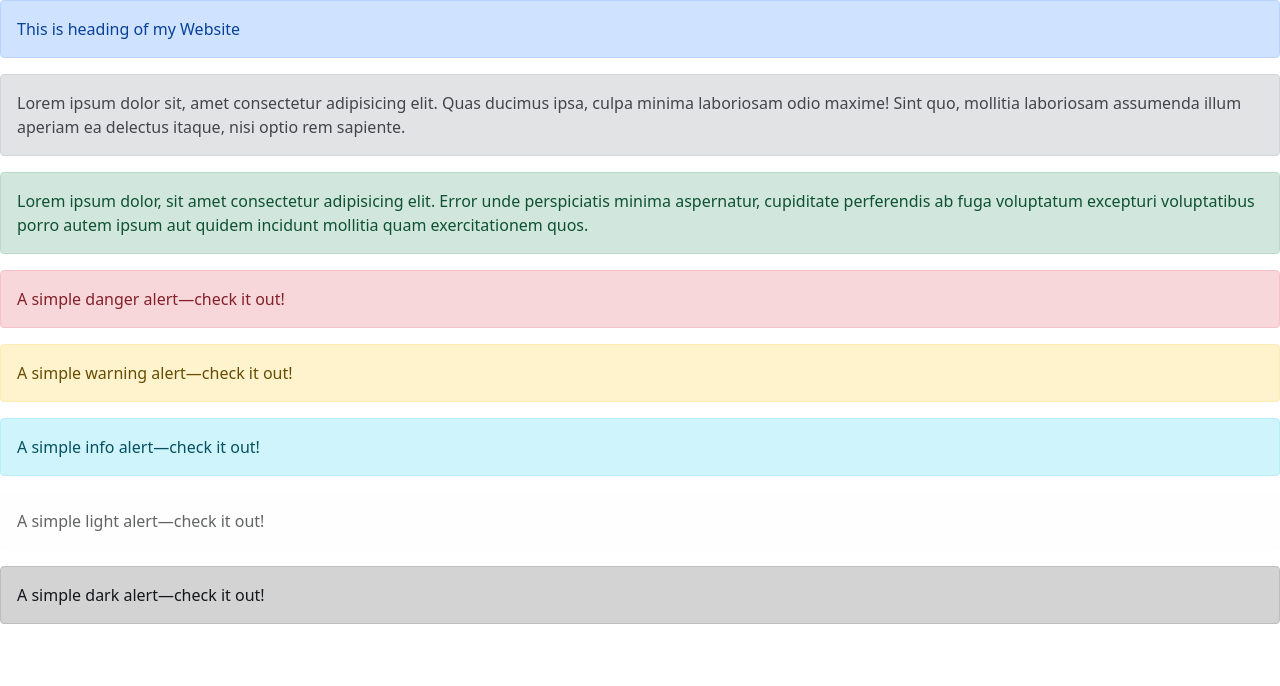
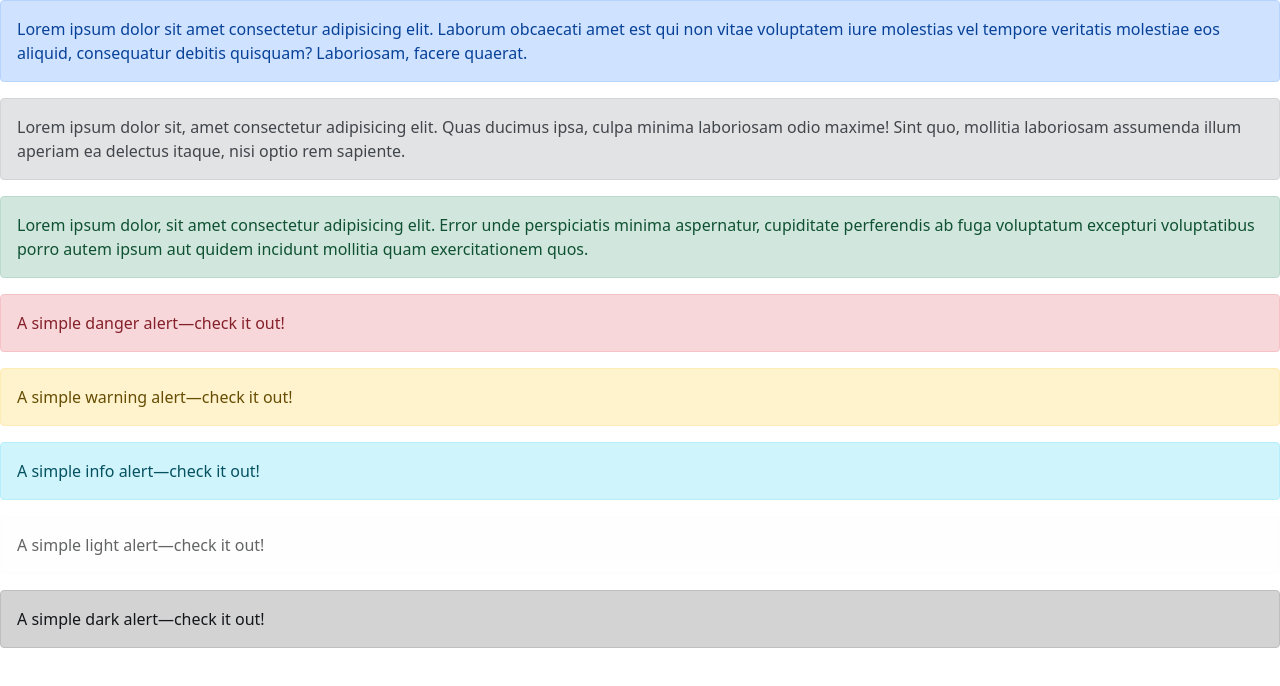
Before and after one commit to rhushikesh4/git_practice_cdac, a plain HTML site: page index.html in a window 1280 px wide. Drawn offline with Linux system fonts and the light colour scheme.

Commit message:
cdacuser index.html heading change

```diff
--- a/index.html
+++ b/index.html
@@ -9,7 +9,11 @@
 </head>
 <body>
     <div class="alert alert-primary" role="alert">
-        This is heading of my Website
+        Lorem ipsum dolor sit amet consectetur adipisicing elit.
+         Laborum obcaecati amet est qui non vitae voluptatem iure
+
+         molestias vel tempore veritatis molestiae eos aliquid,
+        consequatur debitis quisquam? Laboriosam, facere quaerat.
       </div>
       <div class="alert alert-secondary" role="alert">
         Lorem ipsum dolor sit, amet consectetur adipisicing elit. Quas ducimus ipsa, culpa minima laboriosam odio maxime! Sint quo, mollitia laboriosam assumenda illum aperiam ea delectus itaque, nisi optio rem sapiente.
```
